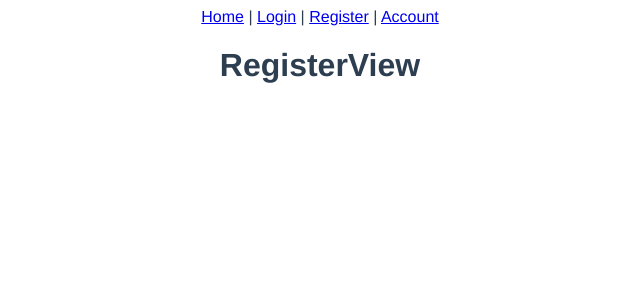
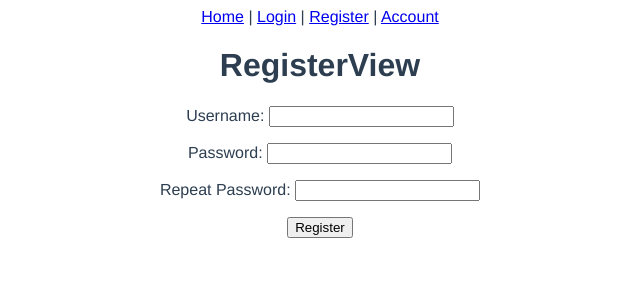
Before and after one commit to silentesc/VocabCards-Website, a Vue app: page /register in a window 1280 px wide. Shown: the top 300 px of the page, without its empty margins (320-960 px from the left). Built offline with nearby package versions, Linux system fonts and the light colour scheme.

Commit message:
Basic example impl of login and register

```diff
--- a/src/views/LoginView.vue
+++ b/src/views/LoginView.vue
@@ -1,7 +1,20 @@
 <script setup lang="ts">
+import { ref } from 'vue';
 
+const username = ref(null);
+const password = ref(null);
+
+const login = () => {
+    console.log("login with ", username.value, password.value);
+};
 </script>
 
 <template>
-    <h1>LoginView</h1>
+    <h1>RegisterView</h1>
+
+    <form @submit.prevent="login">
+        <p>Username: <input type="text" required v-model="username"></p>
+        <p>Password: <input type="password" v-model="password"></p>
+        <button type="submit">Login</button>
+    </form>
 </template>
--- a/src/views/RegisterView.vue
+++ b/src/views/RegisterView.vue
@@ -1,7 +1,26 @@
 <script setup lang="ts">
+import { ref } from 'vue';
 
+const username = ref(null);
+const password = ref(null);
+const repeatPassword = ref(null);
+
+const register = () => {
+    if (password.value !== repeatPassword.value) {
+        console.log("Passwords do not match.")
+        return;
+    }
+    console.log("register with ", username.value, password.value);
+};
 </script>
 
 <template>
     <h1>RegisterView</h1>
+
+    <form @submit.prevent="register">
+        <p>Username: <input type="text" required v-model="username"></p>
+        <p>Password: <input type="password" v-model="password"></p>
+        <p>Repeat Password: <input type="password" v-model="repeatPassword"></p>
+        <button type="submit">Register</button>
+    </form>
 </template>
```
